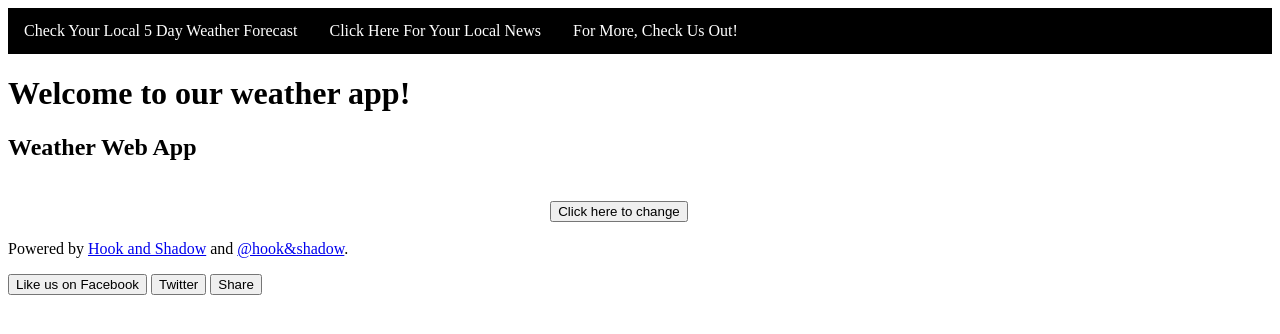
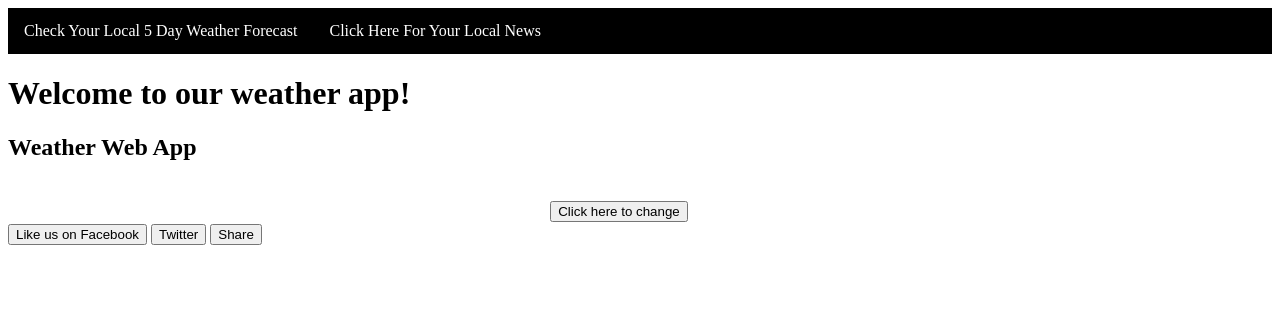
Before and after one commit to Arcrunner819/showmetheweather, a plain HTML site: page index.html in a window 1280 px wide. Drawn offline with nearby package versions, Linux system fonts and the light colour scheme.

Commit message:
Update index.html

```diff
--- a/index.html
+++ b/index.html
@@ -13,7 +13,7 @@
       <ul>
         <li><a href='https://weather.com/'>Check Your Local 5 Day Weather Forecast</a></li>
         <li><a href='https://msn.com'>Click Here For Your Local News</a></li>
-        <li><a href='https://hookandshadow.com'>For More, Check Us Out!</a></li>
+
       </ul>
     </div>
 
@@ -32,7 +32,7 @@
 
 
   <footer>
-    <p>Powered by <a href='http://hookandshadow.com'>Hook and Shadow</a> and <a href='https://twitter.com/hook&shadow'>@hook&shadow</a>.</p>
+
 
     <button href='#'>Like us on Facebook</button>
     <button href='#'>Twitter</button>
```
